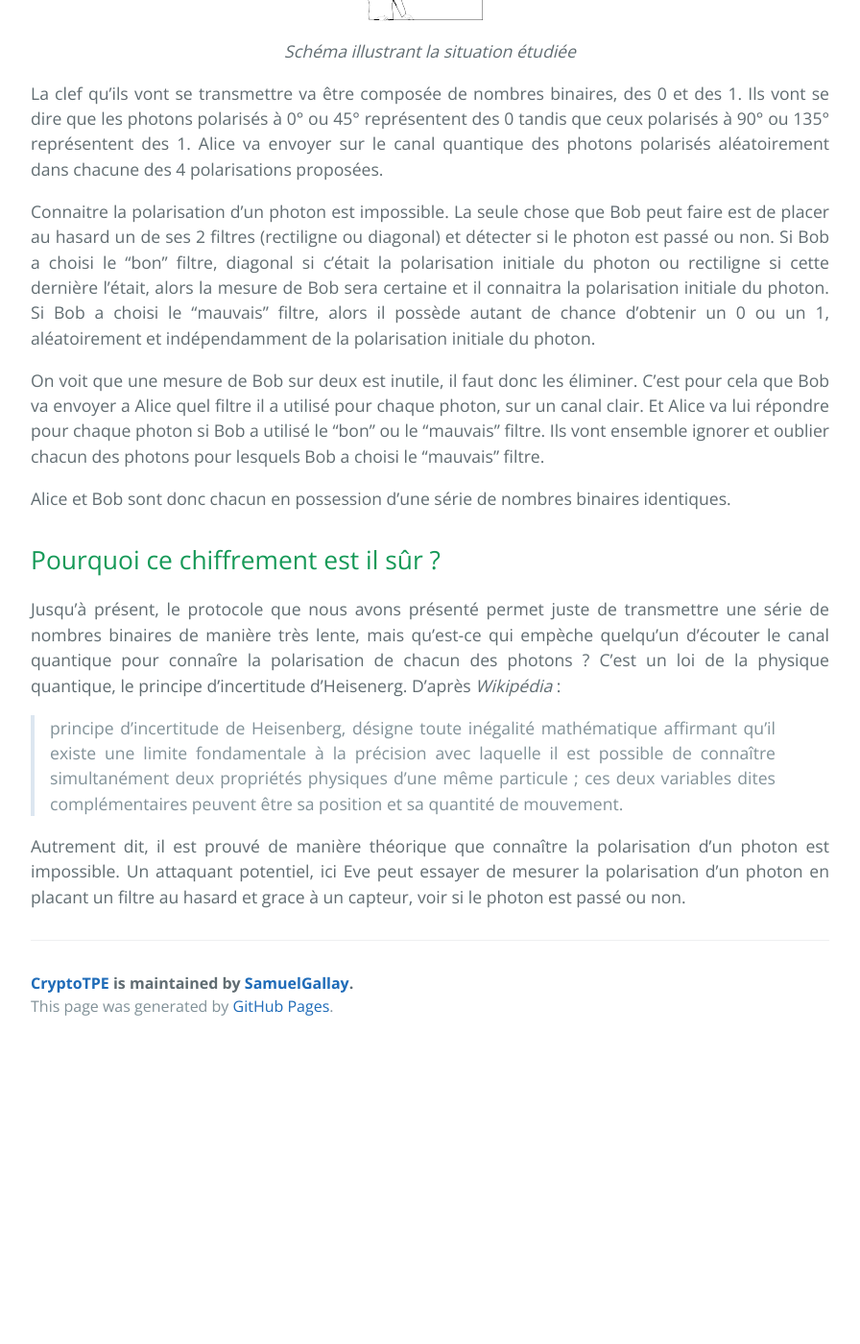
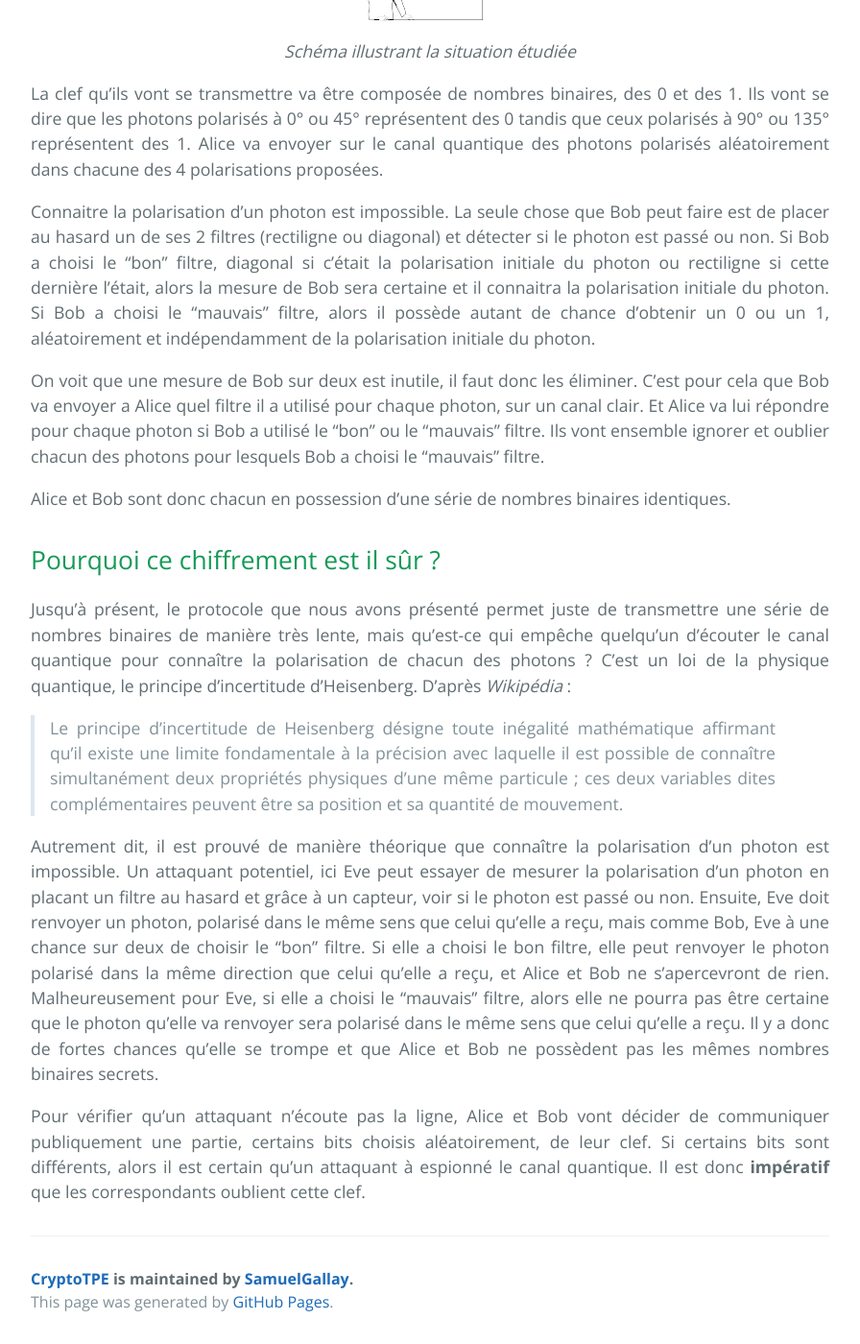
Before and after one commit to SamuelGallay/CryptoTPE, a Jekyll site: the page built from pages/4_Internet/5_quantique.md, in a window 1280 px wide and 1400 px high, scrolled down 2799 px. Shown: the whole window at 96% size, without its empty margins (192-1088 px from the left). Built offline with Jekyll 4.4.1, drawn with Linux system fonts in a browser that asks for light colours; our own code applies the rules of GitHub Pages for plain Markdown files; before the commit the page ends 3891 px from its top, so only the background shows below that.

Commit message:
Update 5_quantique.md

```diff
--- a/pages/4_Internet/5_quantique.md
+++ b/pages/4_Internet/5_quantique.md
@@ -68,10 +68,11 @@ Alice et Bob sont donc chacun en possession d'une série de nombres binaires ide
 
 ## Pourquoi ce chiffrement est il sûr ?
 
-Jusqu'à présent, le protocole que nous avons présenté permet juste de transmettre une série de nombres binaires de manière très lente, mais qu'est-ce qui empèche quelqu'un d'écouter le canal quantique pour connaîre la polarisation de chacun des photons ? C'est un loi de la physique quantique, le principe d'incertitude d'Heisenerg. D'après *Wikipédia* :
+Jusqu'à présent, le protocole que nous avons présenté permet juste de transmettre une série de nombres binaires de manière très lente, mais qu'est-ce qui empêche quelqu'un d'écouter le canal quantique pour connaître la polarisation de chacun des photons ? C'est un loi de la physique quantique, le principe d'incertitude d'Heisenberg. D'après *Wikipédia* :
 
-> principe d'incertitude de Heisenberg, désigne toute inégalité mathématique affirmant qu'il existe une limite fondamentale à la précision avec laquelle il est possible de connaître simultanément deux propriétés physiques d'une même particule ; ces deux variables dites complémentaires peuvent être sa position et sa quantité de mouvement.
-
+> Le principe d'incertitude de Heisenberg désigne toute inégalité mathématique affirmant qu'il existe une limite fondamentale à la précision avec laquelle il est possible de connaître simultanément deux propriétés physiques d'une même particule ; ces deux variables dites complémentaires peuvent être sa position et sa quantité de mouvement.
 
 Autrement dit, il est prouvé de manière théorique que connaître la polarisation d'un photon est impossible.
-Un attaquant potentiel, ici Eve peut essayer de mesurer la polarisation d'un photon en placant un filtre au hasard et grace à un capteur, voir si le photon est passé ou non.
+Un attaquant potentiel, ici Eve peut essayer de mesurer la polarisation d'un photon en placant un filtre au hasard et grâce à un capteur, voir si le photon est passé ou non. Ensuite, Eve doit renvoyer un photon, polarisé dans le même sens que celui qu'elle a reçu, mais comme Bob, Eve à une chance sur deux de choisir le "bon" filtre. Si elle a choisi le bon filtre, elle peut renvoyer le photon polarisé dans la même direction que celui qu’elle a reçu, et Alice et Bob ne s’apercevront de rien. Malheureusement pour Eve, si elle a choisi le “mauvais” filtre, alors elle ne pourra pas être certaine que le photon qu’elle va renvoyer sera polarisé dans le même sens que celui qu’elle a reçu. Il y a donc de fortes chances qu’elle se trompe et que Alice et Bob ne possèdent pas les mêmes nombres binaires secrets.
+
+Pour vérifier qu’un attaquant n’écoute pas la ligne, Alice et Bob vont décider de communiquer publiquement  une partie, certains bits choisis aléatoirement, de leur clef. Si certains bits sont différents, alors il est certain qu'un attaquant à espionné le canal quantique. Il est donc **impératif** que les correspondants oublient cette clef.
```
